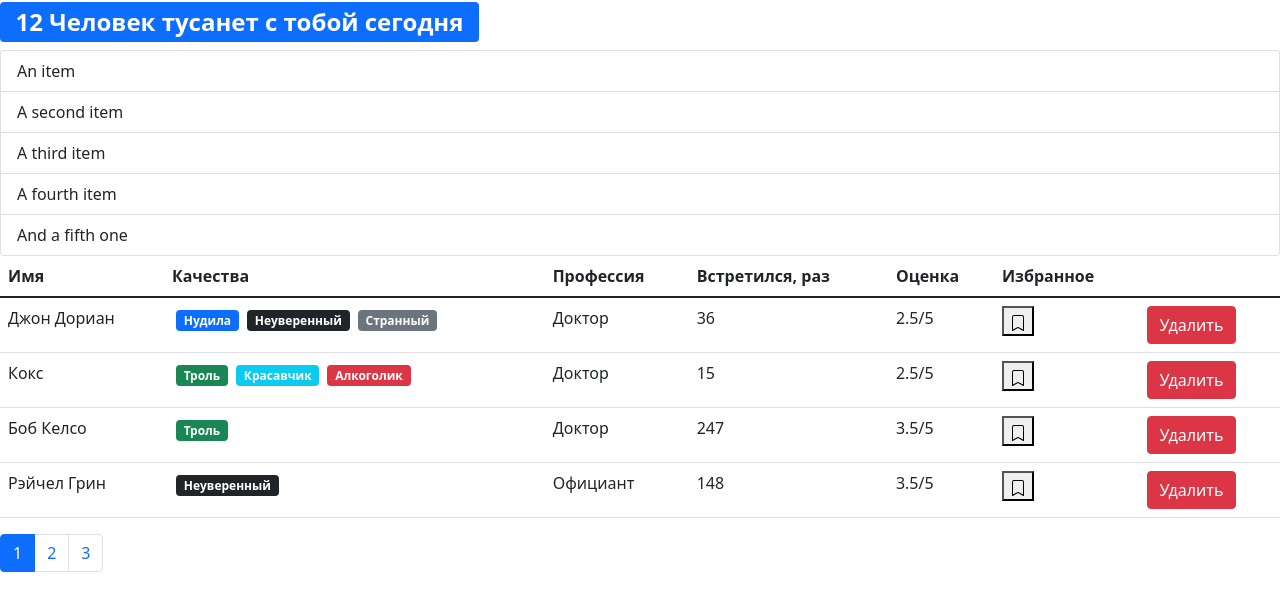
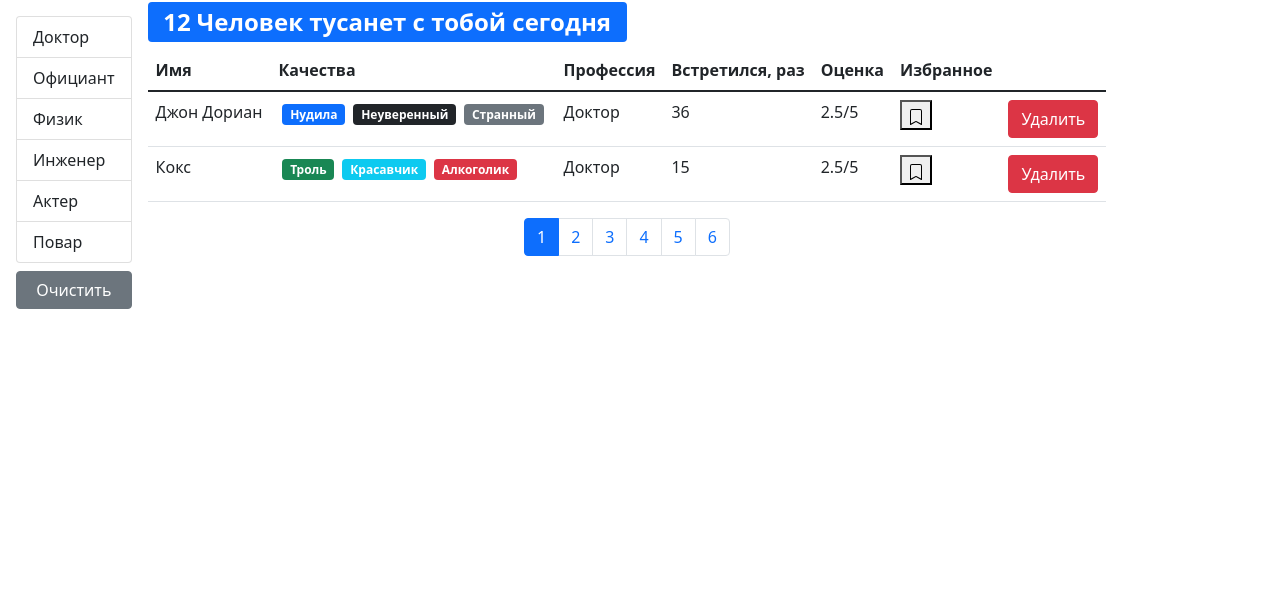
Before and after one commit to IronBu116/homework-01, a React (Create React App) app in the folder fast-company/: page / in a window 1280 px wide. Shown: the top 610 px of the page. Built offline with nearby package versions, Linux system fonts and the light colour scheme.

Commit message:
refactoring commit

```diff
--- a/fast-company/src/app.jsx
+++ b/fast-company/src/app.jsx
@@ -1,7 +1,6 @@
 import React, { useState } from "react";
 import API from "./API";
 import Users from "./components/users";
-import SearchStatus from "./components/searchStatus";
 
 const App = () => {
     const [users, setUsers] = useState(API.users.fetchAll());
@@ -24,7 +23,6 @@
 
     return (
         <>
-            <SearchStatus length={users.length} />
             <Users
                 onHandleDelete={handleDelete}
                 onToggleMark={handleToggleBookMark}
--- a/fast-company/src/components/groupList.jsx
+++ b/fast-company/src/components/groupList.jsx
@@ -1,15 +1,44 @@
 import React from "react";
+import PropTypes from "prop-types";
 
-const GroupList = () => {
+const GroupList = ({
+    items,
+    valuePropety,
+    contentProperty,
+    onItemSelect,
+    selectedItem
+}) => {
+    console.log(Object.keys(items));
     return (
         <ul className="list-group">
-            <li className="list-group-item">An item</li>
-            <li className="list-group-item">A second item</li>
-            <li className="list-group-item">A third item</li>
-            <li className="list-group-item">A fourth item</li>
-            <li className="list-group-item">And a fifth one</li>
+            {Object.keys(items).map((item) => (
+                <li
+                    key={items[item][valuePropety]}
+                    className={
+                        "list-group-item" +
+                        (items[item] === selectedItem ? " active" : "")
+                    }
+                    onClick={() => onItemSelect(items[item])}
+                    role="button"
+                >
+                    {items[item][contentProperty]}
+                </li>
+            ))}
         </ul>
     );
 };
 
+GroupList.defaultProps = {
+    valuePropety: "_id",
+    contentProperty: "name"
+};
+
+GroupList.propTypes = {
+    items: PropTypes.object.isRequired,
+    valuePropety: PropTypes.string.isRequired,
+    contentProperty: PropTypes.string.isRequired,
+    onItemSelect: PropTypes.func,
+    selectedItem: PropTypes.object
+};
+
 export default GroupList;
--- a/fast-company/src/components/users.jsx
+++ b/fast-company/src/components/users.jsx
@@ -5,33 +5,59 @@
 import PropTypes from "prop-types";
 import GroupList from "./groupList";
 import API from "../API";
+import SearchStatus from "./searchStatus";
 
 const Users = ({ users: allUsers, onHandleDelete, onToggleMark }) => {
-    const count = allUsers.length;
-    const pageSize = 4;
+    const pageSize = 2;
     const [currentPage, setCurrentPage] = useState(1);
     const [professions, setProfessions] = useState();
+    const [selectedProf, setSelectedProf] = useState();
 
     useEffect(() => {
         API.professions.fetchAll().then((data) => setProfessions(data));
     }, []);
 
-    const handleProfessionsSelect = (params) => {
-        console.log(params);
+    useEffect(() => {
+        setCurrentPage(1);
+    }, [selectedProf]);
+
+    const handleProfessionsSelect = (item) => {
+        setSelectedProf(item);
     };
 
     const handlePageChange = (pageIndex) => {
         setCurrentPage(pageIndex);
     };
 
-    const users = paginate(allUsers, currentPage, pageSize);
+    const filteredUsers = selectedProf
+        ? allUsers.filter((user) => user.profession === selectedProf)
+        : allUsers;
+    const count = filteredUsers.length;
+    const users = paginate(filteredUsers, currentPage, pageSize);
+
+    const clearFilter = () => {
+        setSelectedProf();
+    };
 
     return (
-        <>
+        <div className="d-flex">
+            {professions && (
+                <div className="d-flex flex-column flex-shrink-0 p-3">
                     <GroupList
+                        selectedItem={selectedProf}
                         items={professions}
                         onItemSelect={handleProfessionsSelect}
                     />
+                    <button
+                        className="btn btn-secondary mt-2"
+                        onClick={clearFilter}
+                    >
+                        Очистить
+                    </button>
+                </div>
+            )}
+            <div className="d-flex flex-column">
+                <SearchStatus length={count} />
                 {count > 0 && (
                     <table className="table">
                         <thead>
@@ -57,13 +83,16 @@
                         </tbody>
                     </table>
                 )}
+                <div className="d-flex justify-content-center">
                     <Pagination
                         itemCount={count}
                         pageSize={pageSize}
                         onPageChange={handlePageChange}
                         currentPage={currentPage}
                     />
-        </>
+                </div>
+            </div>
+        </div>
     );
 };
 
```
Lines whose indentation alone changed are shown as unchanged.
